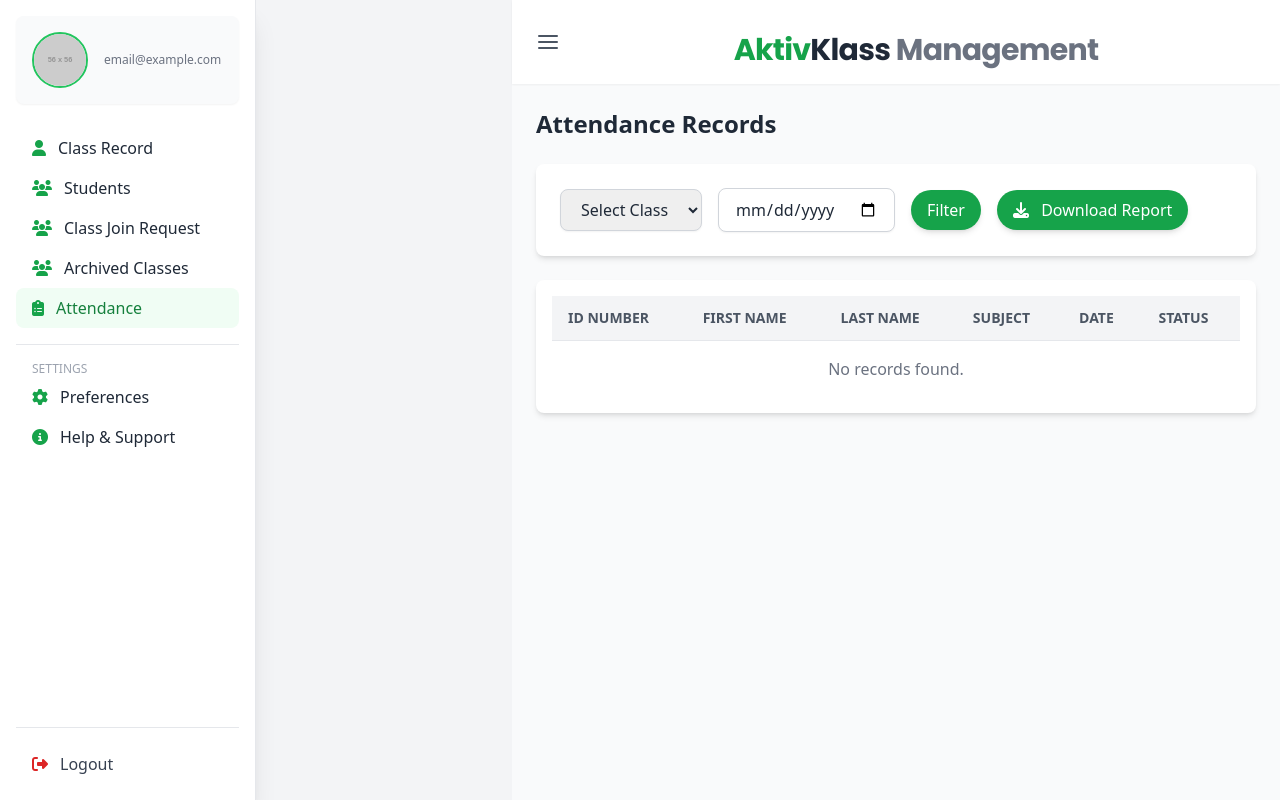
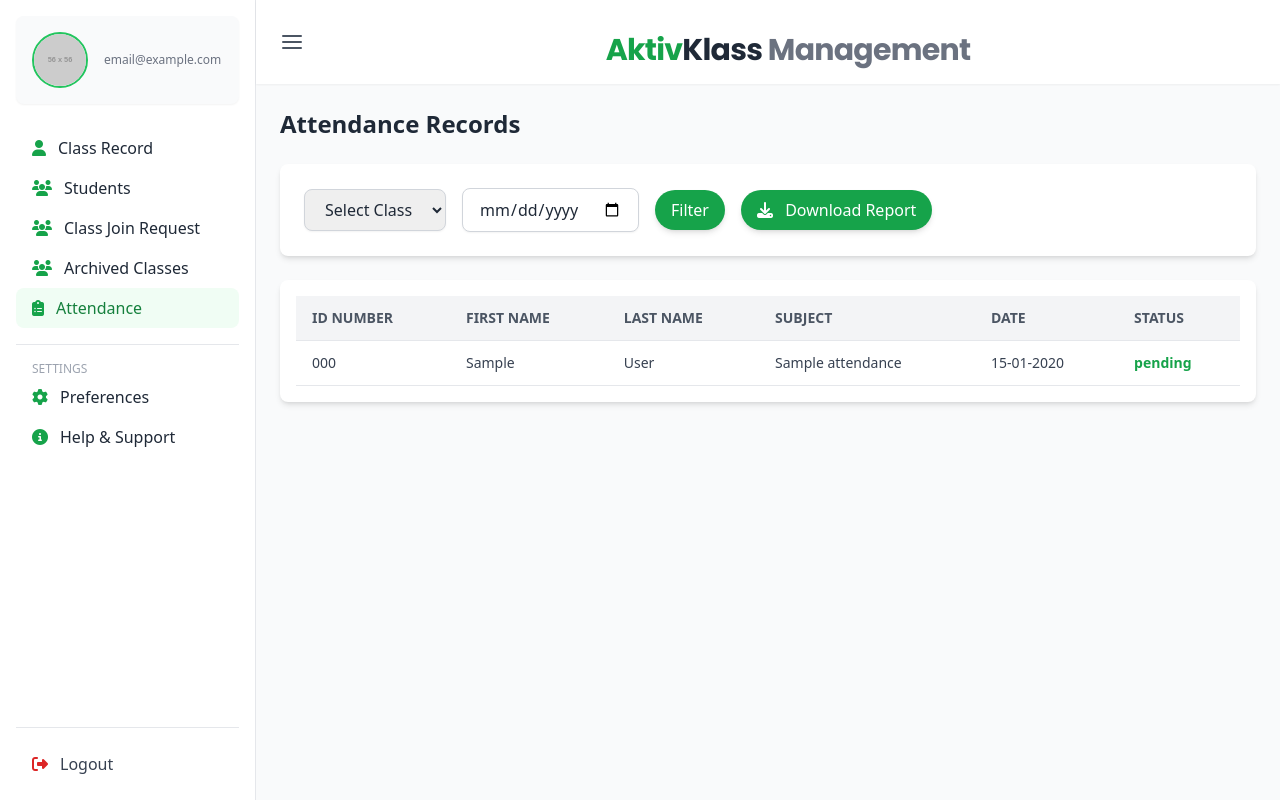
Before and after one commit to jomeamparo/aktivklass_csit327_g01, a Django app: page /faculty_attendance/ in a window 1280 px wide. Run offline with Django 5.2, Linux system fonts and the light colour scheme; tables that the repository leaves empty hold one stand-in row (values such as "Sample post"); grey boxes labelled with a size stand in for pictures from a placeholder-image service; some libraries are stand-ins or nearby versions.

Commit message:
feature(faculty_attendance_edit): fixed issues

```diff
--- a/aktivklass/urls.py
+++ b/aktivklass/urls.py
@@ -33,8 +33,7 @@
     path('archived_classes/', include('archived_classes.urls')),
     path('class_join_request/', include('class_join_request.urls')),
     path('notifications/', include('notifications.urls')),
-    path('faculty_attendance/', include('faculty_attendance.urls')),
 
-       path('faculty_attendance/', faculty_attendance_view, name='faculty_attendance'),
+    path('faculty_attendance/', faculty_attendance_view, name='faculty_attendance'),
 
 ]
--- a/core/views.py
+++ b/core/views.py
@@ -1,54 +1,50 @@
-# faculty_attendance/views.py
 from django.shortcuts import render
-from core.models import Faculty_Attendance
 from django.http import HttpResponse
+from .models import Faculty_Attendance
 import datetime
 import openpyxl
 
 def faculty_attendance_view(request):
     subject = request.GET.get('subject')
-    date_filter_str = request.GET.get('date') # This will be 'YYYY-MM-DD' from the HTML input type="date"
+    date_filter_str = request.GET.get('date')
 
     records = Faculty_Attendance.objects.all()
 
     if subject:
-        records = records.filter(subject=subject)
+        records = records.filter(subject__iexact=subject)
 
     if date_filter_str:
-        # No need for strptime here for filtering a DateField with a YYYY-MM-DD string
-        # Django's ORM handles this efficiently.
-        # If you were getting 'dd-mm-yyyy' from the frontend (e.g., via JS datepicker and type="text"),
-        # you would do:
-        # try:
-        #     parsed_date = datetime.datetime.strptime(date_filter_str, '%d-%m-%Y').date()
-        #     records = records.filter(date=parsed_date)
-        # except ValueError:
-        #     pass # Handle invalid date format
-        records = records.filter(date=date_filter_str)
+        try:
+            parsed_date = datetime.datetime.strptime(date_filter_str, '%Y-%m-%d').date()
+            records = records.filter(date=parsed_date)
+        except ValueError:
+            pass
 
-    # Handle Excel download
     if 'download' in request.GET:
         workbook = openpyxl.Workbook()
         sheet = workbook.active
         sheet.title = "Attendance Records"
-        # Ensure header matches your append order
         sheet.append(['ID Number', 'First Name', 'Last Name', 'Subject', 'Date', 'Status'])
 
         for record in records:
             sheet.append([
-                record.id_number, # Added id_number here for consistency with your model
+                record.id_number,
                 record.first_name,
                 record.last_name,
                 record.subject,
-                # For Excel, YYYY-MM-DD is generally better for data processing,
-                # but if you specifically need DD-MM-YYYY in the Excel cell for presentation, change this:
-                record.date.strftime('%d-%m-%Y'), # Changed to dd-mm-yyyy for Excel output
+                record.date.strftime('%d-%m-%Y'),
                 record.status
             ])
 
-        response = HttpResponse(content_type='application/vnd.openxmlformats-officedocument.spreadsheetml.sheet')
+        response = HttpResponse(
+            content_type='application/vnd.openxmlformats-officedocument.spreadsheetml.sheet'
+        )
         response['Content-Disposition'] = 'attachment; filename=attendance_report.xlsx'
         workbook.save(response)
         return response
 
-    return render(request, 'faculty_attendance/faculty_attendance.html', {'records': records})
+    return render(request, 'faculty_attendance/faculty_attendance.html', {
+        'records': records,
+        'selected_subject': subject or '',
+        'selected_date': date_filter_str or '',
+    })
--- a/templates/faculty_attendance/faculty_attendance.html
+++ b/templates/faculty_attendance/faculty_attendance.html
@@ -10,9 +10,12 @@
   <link href="https://fonts.googleapis.com/css2?family=Poppins:wght@700&display=swap" rel="stylesheet">
 </head>
 <body class="min-h-screen bg-gray-100 font-sans antialiased text-gray-800">
-    <div class="flex h-screen overflow-hidden">
 
-        <aside id="sidebar" class="hidden md:flex w-64 bg-white shadow-xl border-r border-gray-200 p-4 flex-col transition-all duration-300 ease-in-out fixed md:relative z-40 h-full">
+  <!-- Flex container with no gap -->
+  <div class="flex h-screen w-full m-0 p-0">
+
+    <!-- Sidebar -->
+    <aside id="sidebar" class="hidden md:flex w-64 bg-white shadow-xl border-r border-gray-200 p-4 flex-col h-full">
       <div class="flex items-center space-x-4 p-4 rounded-lg bg-gray-50 shadow-sm mb-6">
         <img src="https://placehold.co/56x56/f0f0f0/333?text=P" alt="Profile Photo" class="w-14 h-14 rounded-full border-2 border-green-500 object-cover" />
         <div>
@@ -36,7 +39,10 @@
       </div>
     </aside>
 
-        <div id="mainContent" class="md:ml-64 flex-1 flex flex-col bg-gray-50 transition-all duration-300 ease-in-out">
+    <!-- Main Content -->
+    <div id="mainContent" class="flex-1 flex flex-col bg-gray-50">
+
+      <!-- Header -->
       <header class="bg-white shadow-sm p-4 flex items-center justify-between">
         <button id="toggleSidebar" class="p-2 rounded-md hover:bg-gray-100 focus:outline-none focus:ring-2 focus:ring-green-500">
           <svg class="w-6 h-6 text-gray-600" fill="none" stroke="currentColor" stroke-width="2" stroke-linecap="round" stroke-linejoin="round">
@@ -54,6 +60,7 @@
         <div></div>
       </header>
 
+      <!-- Page Content -->
       <main class="flex-1 p-6 overflow-y-auto">
         <div class="container mx-auto">
           <div class="flex justify-between items-center mb-6">
@@ -103,9 +110,7 @@
                   <td class="py-3 px-4 border-b border-gray-200 text-sm text-green-600 font-semibold">{{ record.status }}</td>
                 </tr>
                 {% empty %}
-                                <tr>
-                                    <td colspan="6" class="text-center text-gray-500 py-4">No records found.</td>
-                                </tr>
+                <tr><td colspan="6" class="text-center text-gray-500 py-4">No records found.</td></tr>
                 {% endfor %}
               </tbody>
             </table>
@@ -123,8 +128,6 @@
       sidebar.classList.toggle("hidden");
     });
 
-        // This ensures the sidebar hides on small screens when shown
-        // and stays hidden unless toggled or screen size changes
     window.addEventListener('resize', () => {
       if (window.innerWidth >= 768) {
         sidebar.classList.remove('hidden');
@@ -133,44 +136,12 @@
       }
     });
 
-        // Initialize sidebar state on load
     if (window.innerWidth < 768) {
       sidebar.classList.add('hidden');
     }
   </script>
 
-    <style>
-        /* These media queries are already correctly controlling sidebar visibility */
-        @media (max-width: 768px) {
-            #sidebar {
-                display: none; /* Hide by default on small screens */
-                position: fixed; /* Allow it to slide over content */
-                left: 0;
-                top: 0;
-                height: 100vh;
-                background-color: white;
-                z-index: 50; /* Ensure it's above other content */
-            }
-            #sidebar.hidden {
-                transform: translateX(-100%); /* Slide out of view */
-            }
-            #sidebar.show {
-                transform: translateX(0); /* Slide into view */
-            }
-        }
 
-        /* Adjust main content margin for mobile when sidebar is shown (optional, depends on UX) */
-        @media (min-width: 768px) {
-            #mainContent {
-                margin-left: 16rem; /* Tailwind's ml-64 */
-            }
-        }
 
-        @media (max-width: 640px) {
-            .filter-dropdown, .filter-date {
-                width: 100%;
-            }
-        }
-    </style>
 </body>
 </html>
```
Also changed, not shown: core/models.py (line endings or trailing spaces). Lines whose indentation alone changed are shown as unchanged.
